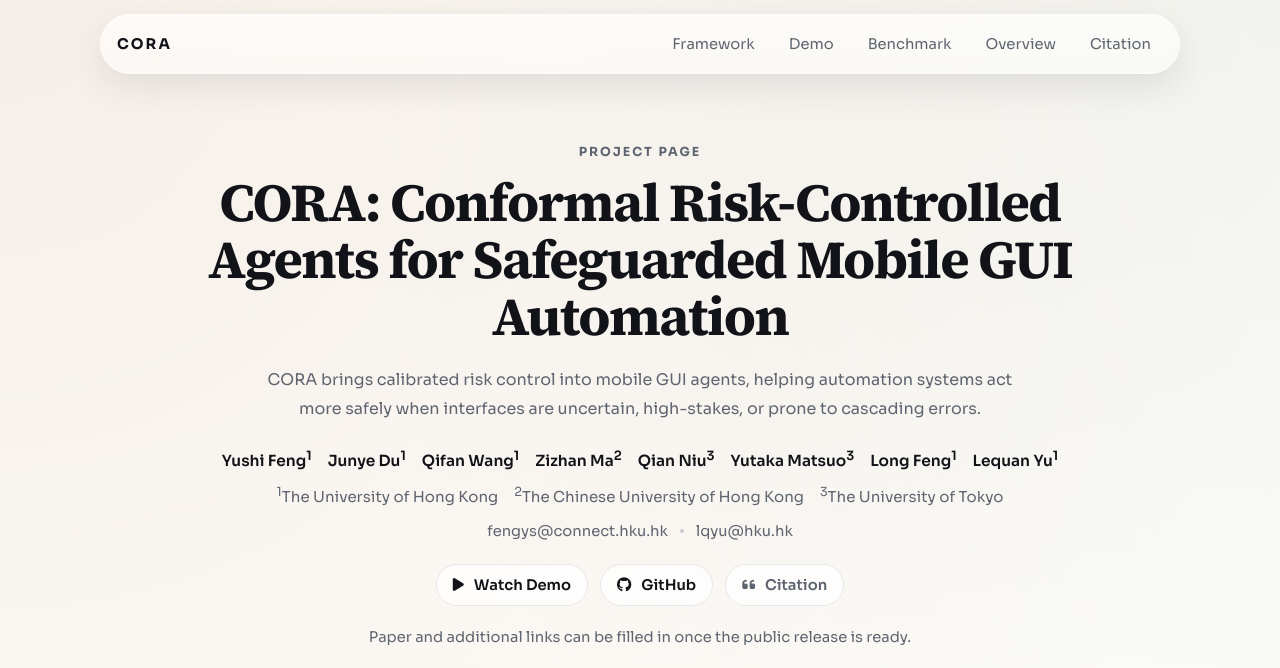
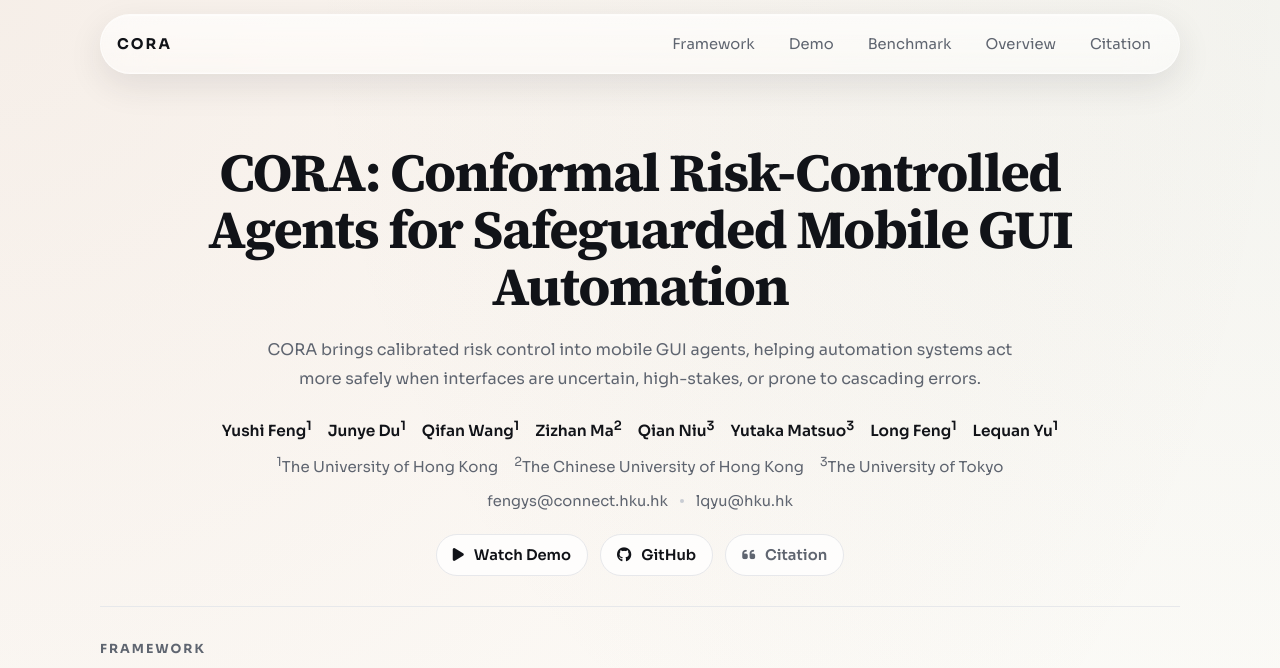
Before and after one commit to cora-agent/cora-agent.github.io, a plain HTML site: page index.html in a window 1280 px wide. Shown: the top 668 px of the page. Drawn offline with Linux system fonts and the light colour scheme.

Commit message:
Update index.html

```diff
--- a/index.html
+++ b/index.html
@@ -61,7 +61,6 @@
 
       <main id="top">
         <section class="hero">
-          <p class="eyebrow">Project Page</p>
           <h1>CORA: Conformal Risk-Controlled Agents for Safeguarded Mobile GUI Automation</h1>
           <p class="hero-summary">
             CORA brings calibrated risk control into mobile GUI agents, helping automation systems act more
@@ -105,8 +104,6 @@
               <span>Citation</span>
             </a>
           </div>
-
-          <p class="hero-note">Paper and additional links can be filled in once the public release is ready.</p>
         </section>
 
         <section id="framework" class="section-block">
```
